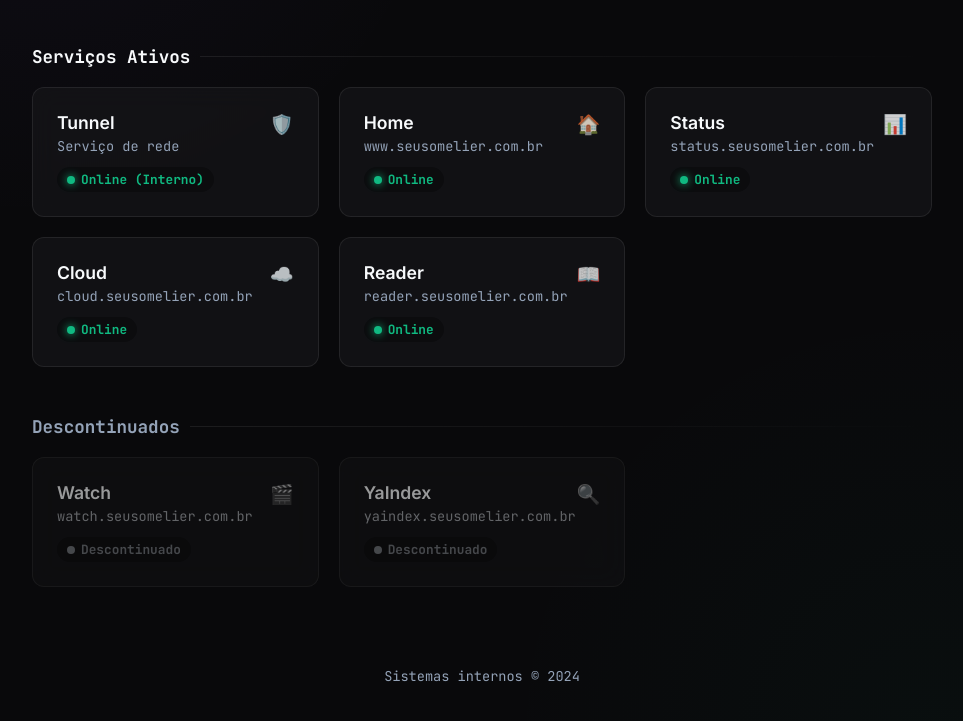
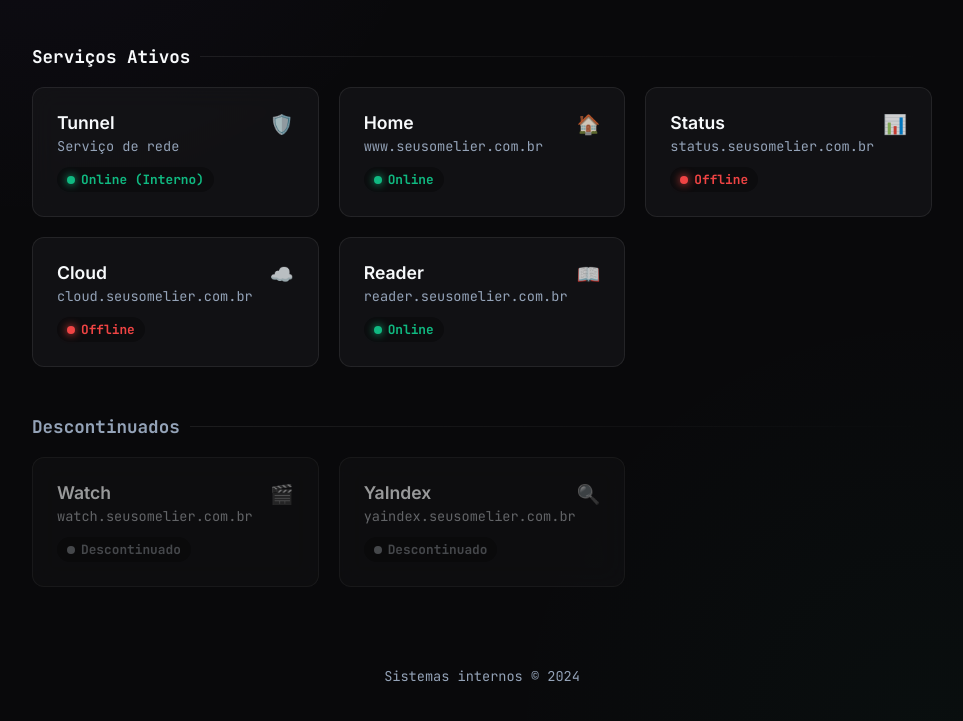
Before and after one commit to Marcelinemdm/seusomelier, a plain HTML site: page eco.html in a window 1280 px wide. Shown: the part 207-928 px from the top of the page, without its empty margins (158-1121 px from the left). Drawn offline with Linux system fonts and the light colour scheme.

Commit message:
adiciona suporte para status offline e atualiza serviços com status

```diff
--- a/eco.html
+++ b/eco.html
@@ -19,6 +19,7 @@
       --text-main: #f8fafc;
       --text-muted: #94a3b8;
       --status-online: #10b981;
+      --status-offline: #ef4444;
       --status-disc: #64748b;
     }
 
@@ -176,6 +177,9 @@
     .online { color: var(--status-online); }
     .online::before { background: var(--status-online); box-shadow: 0 0 8px var(--status-online); }
 
+    .offline { color: var(--status-offline); }
+    .offline::before { background: var(--status-offline); box-shadow: 0 0 8px var(--status-offline); }
+
     .disc { color: var(--status-disc); }
     .disc::before { background: var(--status-disc); }
 
@@ -226,8 +230,8 @@
     const services = [
       { id: 'tunnel', name: 'Tunnel', url: '', icon: '🛡️', type: 'internal' },
       { id: 'www', name: 'Home', url: 'https://www.seusomelier.com.br', icon: '🏠', type: 'url' },
-      { id: 'status', name: 'Status', url: 'https://status.seusomelier.com.br', icon: '📊', type: 'url' },
-      { id: 'cloud', name: 'Cloud', url: 'https://cloud.seusomelier.com.br', icon: '☁️', type: 'url' },
+      { id: 'status', name: 'Status', url: 'https://status.seusomelier.com.br', icon: '📊', type: 'url', status: 'offline' },
+      { id: 'cloud', name: 'Cloud', url: 'https://cloud.seusomelier.com.br', icon: '☁️', type: 'url', status: 'offline' },
       { id: 'reader', name: 'Reader', url: 'https://reader.seusomelier.com.br', icon: '📖', type: 'url' },
       { id: 'watch', name: 'Watch', url: 'watch.seusomelier.com.br', icon: '🎬', type: 'discontinued' },
       { id: 'yaindex', name: 'YaIndex', url: 'yaindex.seusomelier.com.br', icon: '🔍', type: 'discontinued' }
@@ -244,8 +248,8 @@
         const isDiscontinued = service.type === 'discontinued';
         const isInternal = service.type === 'internal';
 
-        let initialStatus = 'online';
-        let initialText = 'Online';
+        let initialStatus = service.status || 'online';
+        let initialText = initialStatus === 'offline' ? 'Offline' : 'Online';
 
         if (isDiscontinued) {
           initialStatus = 'disc';
```
